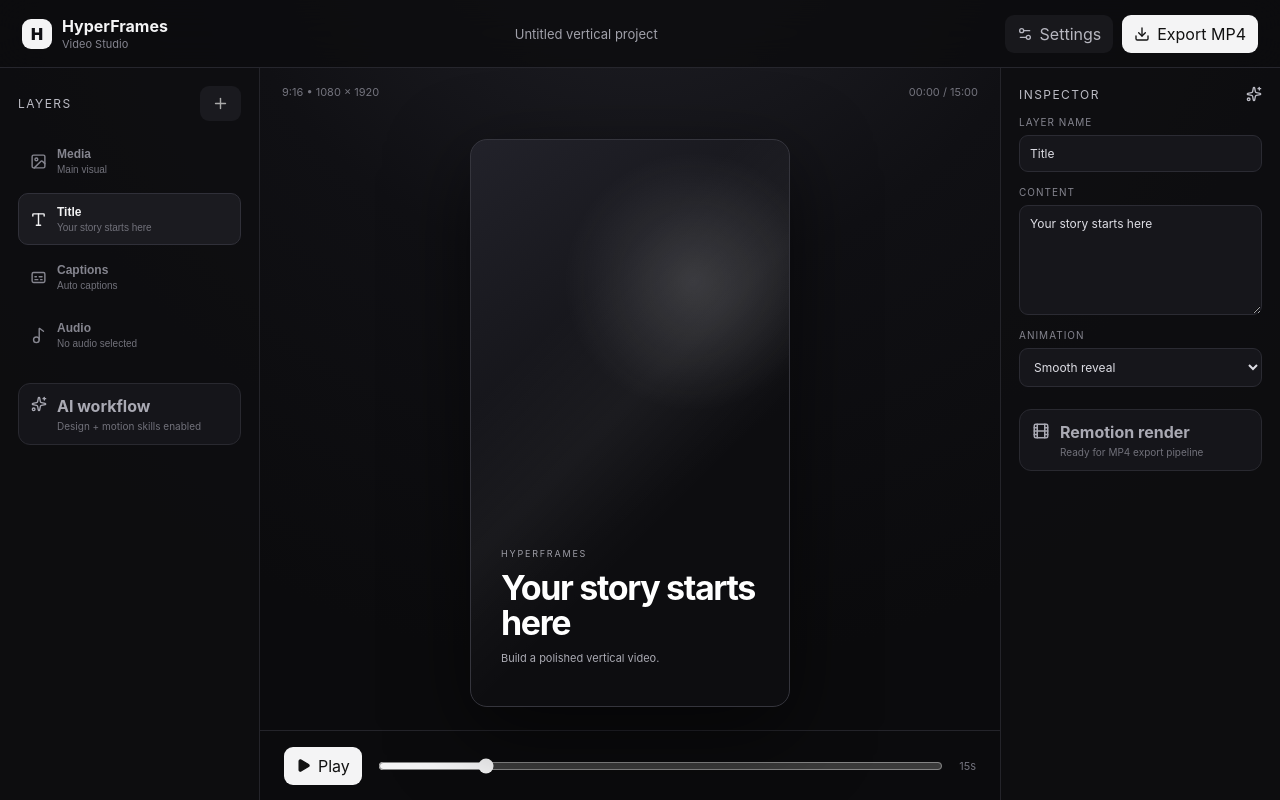
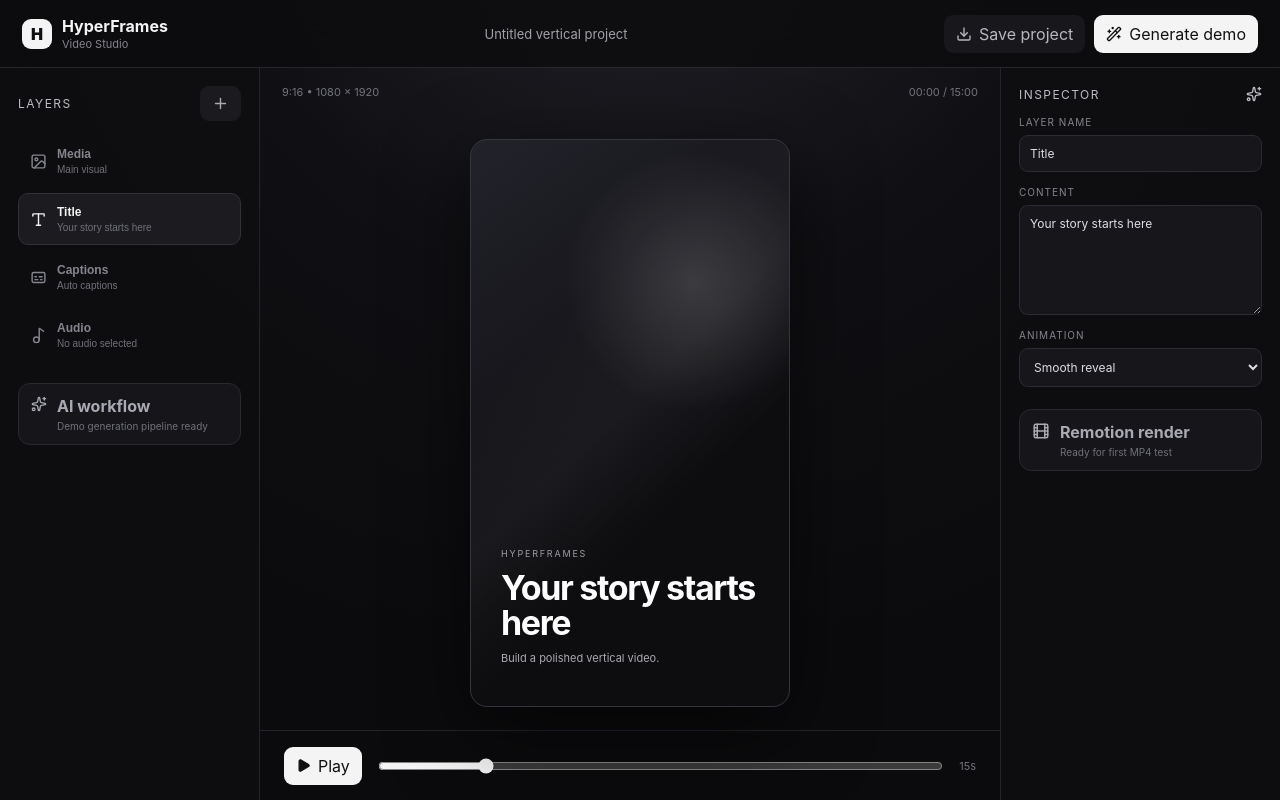
Before and after one commit to chicherinarty1996-sys/HyperFrames, a React (Vite) app: page / in a window 1280 px wide. Built offline with nearby package versions, Linux system fonts and the light colour scheme.

Commit message:
feat: add first demo generation and project export flow

```diff
--- a/src/App.jsx
+++ b/src/App.jsx
@@ -1,5 +1,5 @@
 import React, { useMemo, useState } from "react";
-import { Film, Image as ImageIcon, Type, Music2, Captions, Play, Download, Plus, Settings2, Sparkles } from "lucide-react";
+import { Film, Image as ImageIcon, Type, Music2, Captions, Play, Download, Plus, Settings2, Sparkles, Wand2 } from "lucide-react";
 
 const initialLayers = [
   { id: "media", label: "Media", icon: ImageIcon, value: "Main visual" },
@@ -13,6 +13,7 @@ export default function App() {
   const [selected, setSelected] = useState("title");
   const [playing, setPlaying] = useState(false);
   const [duration, setDuration] = useState(15);
+  const [generated, setGenerated] = useState(false);
   const selectedLayer = useMemo(() => layers.find(l => l.id === selected), [layers, selected]);
 
   function addLayer() {
@@ -21,12 +22,45 @@ export default function App() {
     setSelected(id);
   }
 
+  function generateDemo() {
+    setLayers([
+      { id: "media", label: "Media", icon: ImageIcon, value: "Generated demo visual" },
+      { id: "title", label: "Title", icon: Type, value: "Create. Animate. Publish." },
+      { id: "captions", label: "Captions", icon: Captions, value: "Your first HyperFrames test is ready." },
+      { id: "audio", label: "Audio", icon: Music2, value: "Demo soundtrack" }
+    ]);
+    setSelected("title");
+    setDuration(12);
+    setGenerated(true);
+    setPlaying(true);
+  }
+
+  function exportProject() {
+    const project = {
+      name: "HyperFrames demo project",
+      composition: { width: 1080, height: 1920, fps: 30, durationInSeconds: duration },
+      layers: layers.map(({ id, label, value }) => ({ id, label, value })),
+      generatedDemo: generated,
+      exportedAt: new Date().toISOString()
+    };
+    const blob = new Blob([JSON.stringify(project, null, 2)], { type: "application/json" });
+    const url = URL.createObjectURL(blob);
+    const a = document.createElement("a");
+    a.href = url;
+    a.download = "hyperframes-demo-project.json";
+    a.click();
+    URL.revokeObjectURL(url);
+  }
+
   return (
     <main className="studio-shell">
       <header className="topbar">
         <div className="brand"><div className="brand-mark">H</div><div><strong>HyperFrames</strong><span>Video Studio</span></div></div>
         <div className="project-name">Untitled vertical project</div>
-        <div className="top-actions"><button className="ghost"><Settings2 size={16}/> Settings</button><button className="export"><Download size={16}/> Export MP4</button></div>
+        <div className="top-actions">
+          <button className="ghost" onClick={exportProject}><Download size={16}/> Save project</button>
+          <button className="export" onClick={generateDemo}><Wand2 size={16}/> Generate demo</button>
+        </div>
       </header>
 
       <section className="workspace">
@@ -40,7 +74,7 @@ export default function App() {
               </button>
             })}
           </div>
-          <div className="skill-card"><Sparkles size={16}/><div><b>AI workflow</b><small>Design + motion skills enabled</small></div></div>
+          <div className="skill-card"><Sparkles size={16}/><div><b>AI workflow</b><small>Demo generation pipeline ready</small></div></div>
         </aside>
 
         <section className="canvas-area">
@@ -48,7 +82,7 @@ export default function App() {
           <div className="preview-stage">
             <div className={playing ? "video-frame playing" : "video-frame"}>
               <div className="grain"></div>
-              <div className="preview-copy"><small>HYPERFRAMES</small><h1>{selectedLayer?.value || "Your story starts here"}</h1><p>Build a polished vertical video.</p></div>
+              <div className="preview-copy"><small>HYPERFRAMES</small><h1>{selectedLayer?.value || "Your story starts here"}</h1><p>{generated ? "Demo composition generated successfully." : "Build a polished vertical video."}</p></div>
             </div>
           </div>
           <div className="transport">
@@ -63,7 +97,7 @@ export default function App() {
           <label>Layer name<input value={selectedLayer?.label || ""} readOnly /></label>
           <label>Content<textarea value={selectedLayer?.value || ""} onChange={e => setLayers(prev => prev.map(l => l.id === selected ? {...l, value:e.target.value} : l))}/></label>
           <label>Animation<select defaultValue="smooth"><option value="smooth">Smooth reveal</option><option value="fade">Fade</option><option value="scale">Scale in</option></select></label>
-          <div className="render-card"><Film size={18}/><div><b>Remotion render</b><small>Ready for MP4 export pipeline</small></div></div>
+          <div className="render-card"><Film size={18}/><div><b>{generated ? "Demo render ready" : "Remotion render"}</b><small>{generated ? "Run the demo renderer to create MP4" : "Ready for first MP4 test"}</small></div></div>
         </aside>
       </section>
     </main>
```
